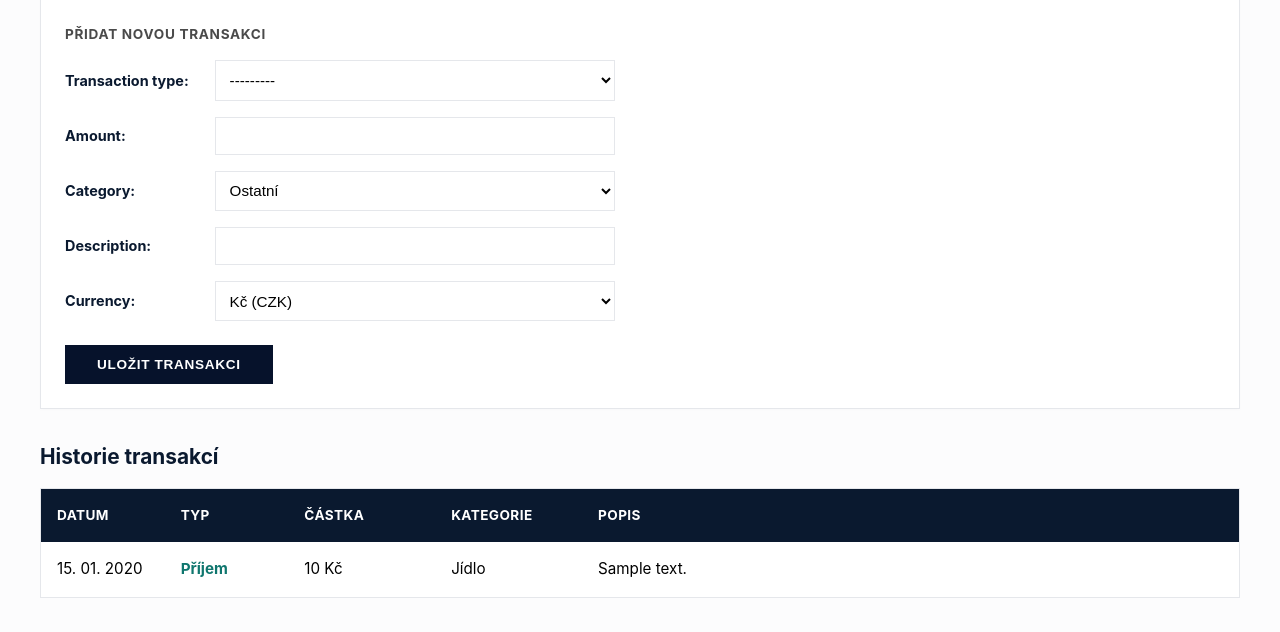
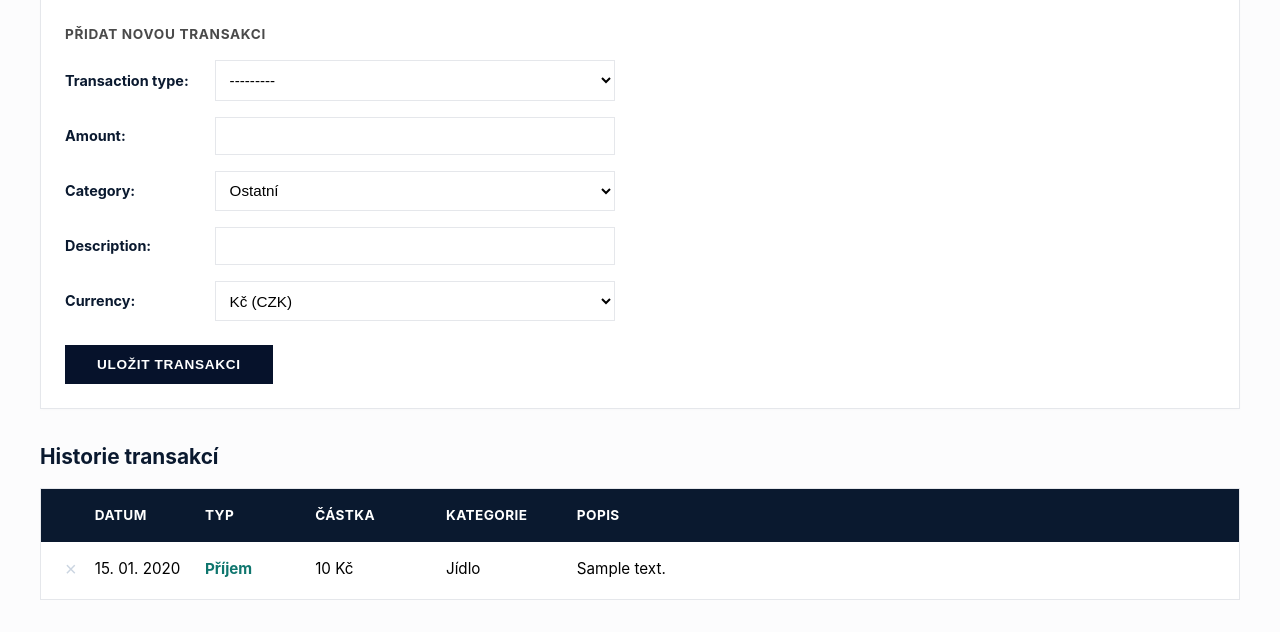
Before and after one commit to Art1mod/financial-manager, a Django app: page /dashboard/ in a window 1280 px wide. Shown: the part 685-1317 px from the top of the page. Before the commit the page ends 1283 px from the top, so only its background shows below. Run offline with Django 5.2, Linux system fonts and the light colour scheme; a user stored in the database is signed in; tables that the repository leaves empty hold one stand-in row (values such as "Sample post"); data that the repository does not hold is empty.

Commit message:
Feat: Add secure transaction deletion and UI refinements
- Added AJAX delete_transaction_ajax view with ownership verification.

- Implemented secure POST-only deletion route.

- Refactored table CSS for top-aligned rows and dynamic column sizing.

- Added delete buttons with hover states and proper CSS class mapping.

- Corrected table column alignment and colspan for empty states.

```diff
--- a/budget/static/budget/css/dashboard.css
+++ b/budget/static/budget/css/dashboard.css
@@ -395,11 +395,13 @@ tr:hover td {
 /* --- COLUMN SIZING AND BEHAVIOR --- */
 
 /* --- ADJUSTED COLUMN SIZING (Adding up to 100%) --- */
+.col-delete {width: 1%; white-space: nowrap; }
 .col-date { width: 8%; white-space: nowrap; }
 .col-type { width: 8%; white-space: nowrap; }
 .col-amount { width: 10%; white-space: nowrap; }
 .col-category { width: 10%; white-space: nowrap; }
-.col-desc { width: 54%; word-wrap: break-word; }
+.col-desc { width: 63%; white-space: normal; overflow-wrap: anywhere; }
+
 
 /* Subtle styling for the converted currency math */
 .converted-amount {
@@ -423,3 +425,20 @@ td span.expense {
 .mini-achievements-grid .mini-achievement-card:nth-of-type(n+3) {
     display: none;
 }
+
+/* Minimalist delete button */
+.btn-delete {
+    background: none;
+    border: none;
+    color: #cbd5e1; /* Light gray by default */
+    font-size: 1.25rem;
+    cursor: pointer;
+    transition: color 0.2s ease, transform 0.1s ease;
+    padding: 0 0.5rem;
+}
+
+/* Subtle hover effect: only turn red when hovered */
+.btn-delete:hover {
+    color: #ef4444; /* Soft red on hover */
+    transform: scale(1.1);
+}
--- a/budget/static/budget/js/dashboard.js
+++ b/budget/static/budget/js/dashboard.js
@@ -31,6 +31,29 @@ function refreshAchievementsUI() {
         if (recentBanner) recentBanner.outerHTML = achData.recent_html;
     })
     .catch(err => console.error("Error fetching achievements:", err));
+}
+
+function deleteTransaction(transactionId) {
+    if (!confirm('Opravdu chcete tuto transakci smazat?')) return;
+
+    const currency = document.getElementById('id_currency').value;
+    const symbol = currencySymbols[currency] || '';
+
+    fetch(`/delete-transaction/${transactionId}/?currency=${currency}`, {
+        method: "POST",
+        headers: {
+            "X-CSRFToken": document.querySelector('[name=csrfmiddlewaretoken]').value
+        }
+    })
+    .then(response => response.json())
+    .then(data => {
+        if (data.status === 'success') {
+            updateFinancialMetricsUI(data.metrics, symbol);
+            document.getElementById('transaction-table-body').innerHTML = data.table_html;
+        } else {
+            alert('Chyba při mazání.');
+        }
+    });
 }
 
 // ==========================================
--- a/budget/templates/budget/dashboard.html
+++ b/budget/templates/budget/dashboard.html
@@ -70,6 +70,7 @@
         <table>
             <thead>
                 <tr>
+                    <th class="col-delete"></th>
                     <th class="col-date">Datum</th>
                     <th class="col-type">Typ</th>
                     <th class="col-amount">Částka</th>
--- a/budget/templates/budget/partials/transaction_table.html
+++ b/budget/templates/budget/partials/transaction_table.html
@@ -1,5 +1,10 @@
 {% for tx in transactions %}
 <tr>
+    <td class="col-delete">
+        <button onclick="deleteTransaction({{ tx.id }})" class="btn-delete" title="Smazat transakci">
+            &times;
+        </button>
+    </td>
     <td class="col-date">{{ tx.date|date:"d. m. Y" }}</td>
 
     <td class="col-type">
@@ -25,6 +30,6 @@
 </tr>
 {% empty %}
 <tr>
-    <td colspan="5" style="text-align: center; color: #7f8c8d;">Zatím zde nejsou žádné transakce. Zadejte svou první výše!</td>
+    <td colspan="6" style="text-align: center; color: #7f8c8d;">Zatím zde nejsou žádné transakce. Zadejte svou první výše!</td>
 </tr>
 {% endfor %}
--- a/budget/views.py
+++ b/budget/views.py
@@ -9,6 +9,8 @@ from django.contrib.auth.decorators import login_required
 from django.http import JsonResponse
 from django.utils.timezone import localtime
 from django.template.loader import render_to_string
+from django.shortcuts import get_object_or_404
+from django.views.decorators.http import require_POST
 
 # Local App Imports
 from .models import Transaction
@@ -112,3 +114,29 @@ def add_transaction_ajax(request):
         else:
             return JsonResponse({'status': 'error', 'errors': form.errors}, status=400)
     return JsonResponse({'status': 'error', 'message': 'Invalid request'}, status=400)
+
+@require_POST
+@login_required
+def delete_transaction_ajax(request, transaction_id):
+
+    transaction = get_object_or_404(Transaction, id=transaction_id, user=request.user)
+    transaction.delete()
+
+    dashboard_currency = request.GET.get('currency', 'CZK')
+    metrics = calculate_user_metrics(request.user, dashboard_currency)
+    user_transactions = get_annotated_transactions(request.user, dashboard_currency)
+
+    table_html = render_to_string('budget/partials/transaction_table.html', {
+        'transactions': user_transactions,
+        'selected_currency': dashboard_currency
+    })
+
+    return JsonResponse({
+        'status': 'success',
+        'table_html': table_html,
+        'metrics': {
+            'total_income': float(metrics['total_income']),
+            'total_expense': float(metrics['total_expense']),
+            'current_balance': float(metrics['current_balance']),
+        }
+    })
--- a/core/urls.py
+++ b/core/urls.py
@@ -18,7 +18,7 @@ from django.contrib import admin
 from django.urls import path
 from django.contrib.auth import views as auth_views
 from django.views.generic import RedirectView
-from budget.views import register, dashboard, add_transaction_ajax, change_currency_ajax
+from budget.views import register, dashboard, add_transaction_ajax, change_currency_ajax, delete_transaction_ajax
 from achievements.views import get_achievements_ajax
 
 urlpatterns = [
@@ -37,4 +37,6 @@ urlpatterns = [
     path('dashboard/', dashboard, name='dashboard'),
     path('add-transaction-ajax/', add_transaction_ajax, name='add_transaction_ajax'),
     path('change-currency-ajax/', change_currency_ajax, name='change_currency_ajax'),
+
+    path('delete-transaction/<int:transaction_id>/', delete_transaction_ajax, name='delete_transaction_ajax'),
 ]
```
